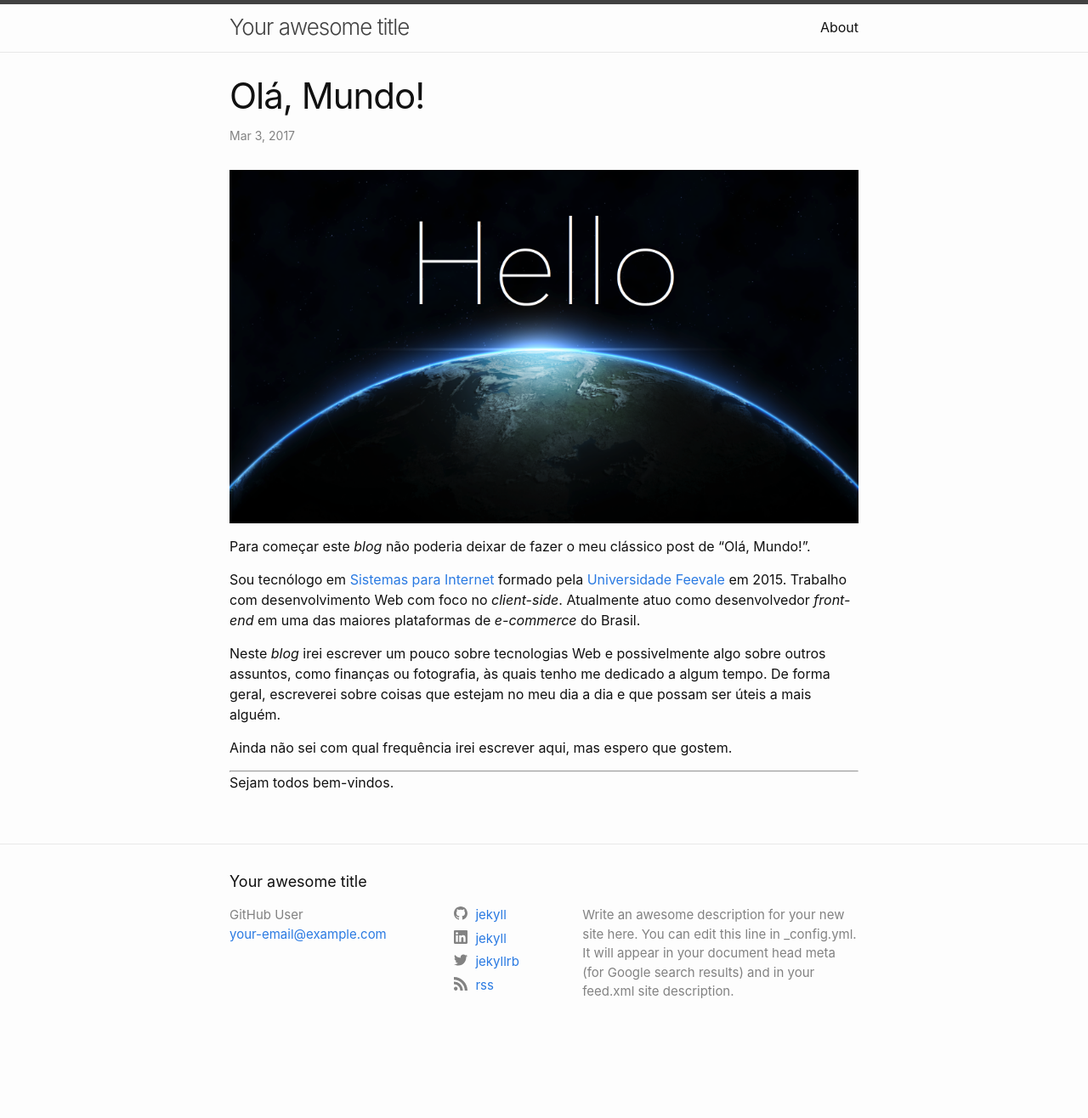
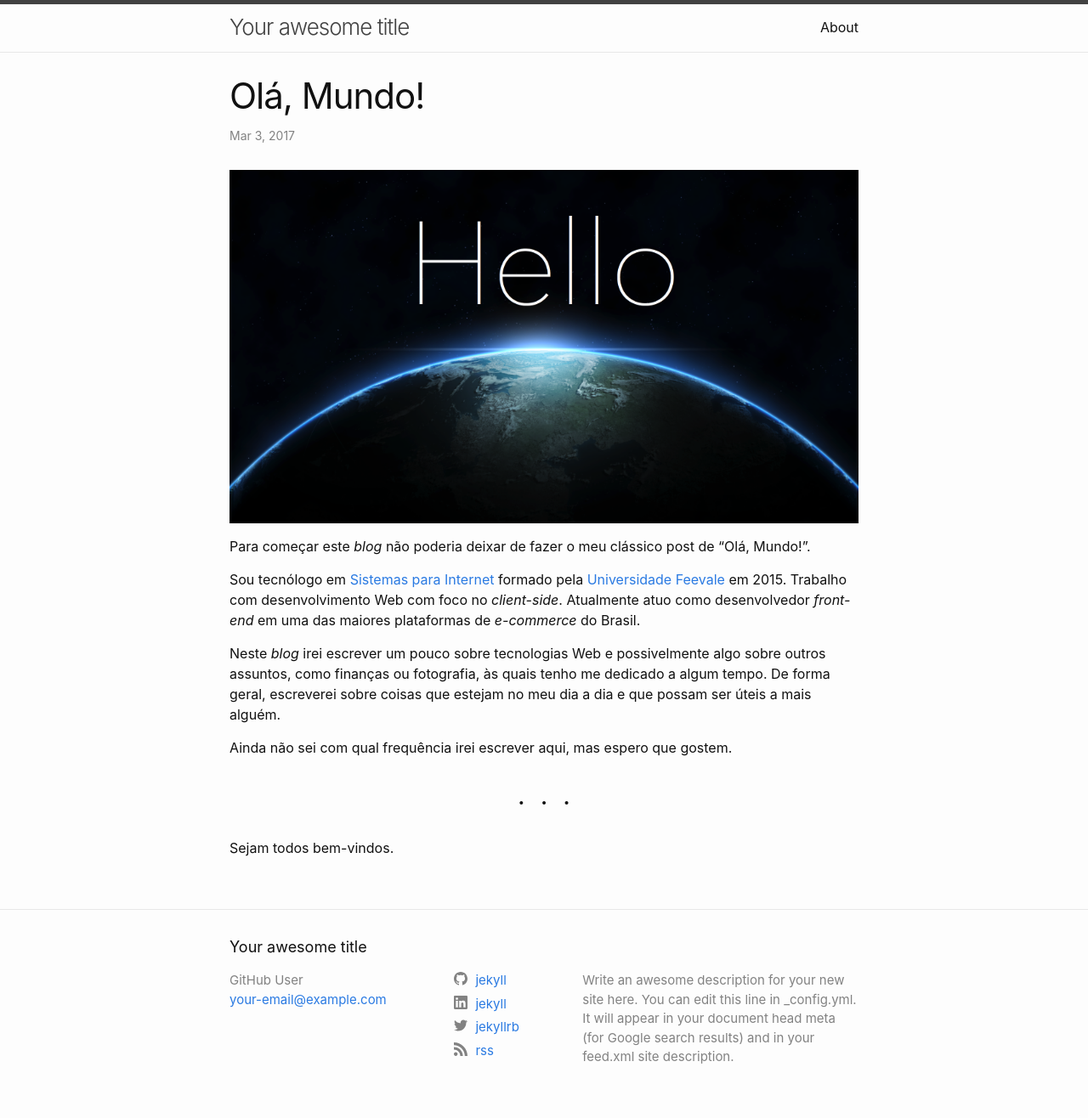
Before and after one commit to magnobiet/blog.magnobiet.com, a Jekyll site: the page built from _posts/2017-03-02-ola-mundo-3b8f335a82c9.md, in a window 1280 px wide. Shown: the whole page at 85% size. Built offline with Jekyll 4.4.1, drawn with Linux system fonts in a browser that asks for light colours; before the commit the page ends 1239 px from its top, so only the background shows below that.

Commit message:
Add `hr` (horizontal rule) base style

```diff
--- a/_sass/minima/_base.scss
+++ b/_sass/minima/_base.scss
@@ -235,3 +235,26 @@ table {
 		border: 1px solid $grey-color-light;
 	}
 }
+
+/**
+ * Horizontal rule
+ */
+hr {
+	height: 0;
+	display: block;
+	border: 0;
+	text-align: center;
+	overflow: visible;
+	margin-top: 52px;
+	margin-bottom: 42px;
+
+	&:before {
+		content: '...';
+		display: inline-block;
+		margin-left: .6em;
+		position: relative;
+		top: -30px;
+		font-size: 30px;
+		letter-spacing: .6em;
+	}
+}
```
